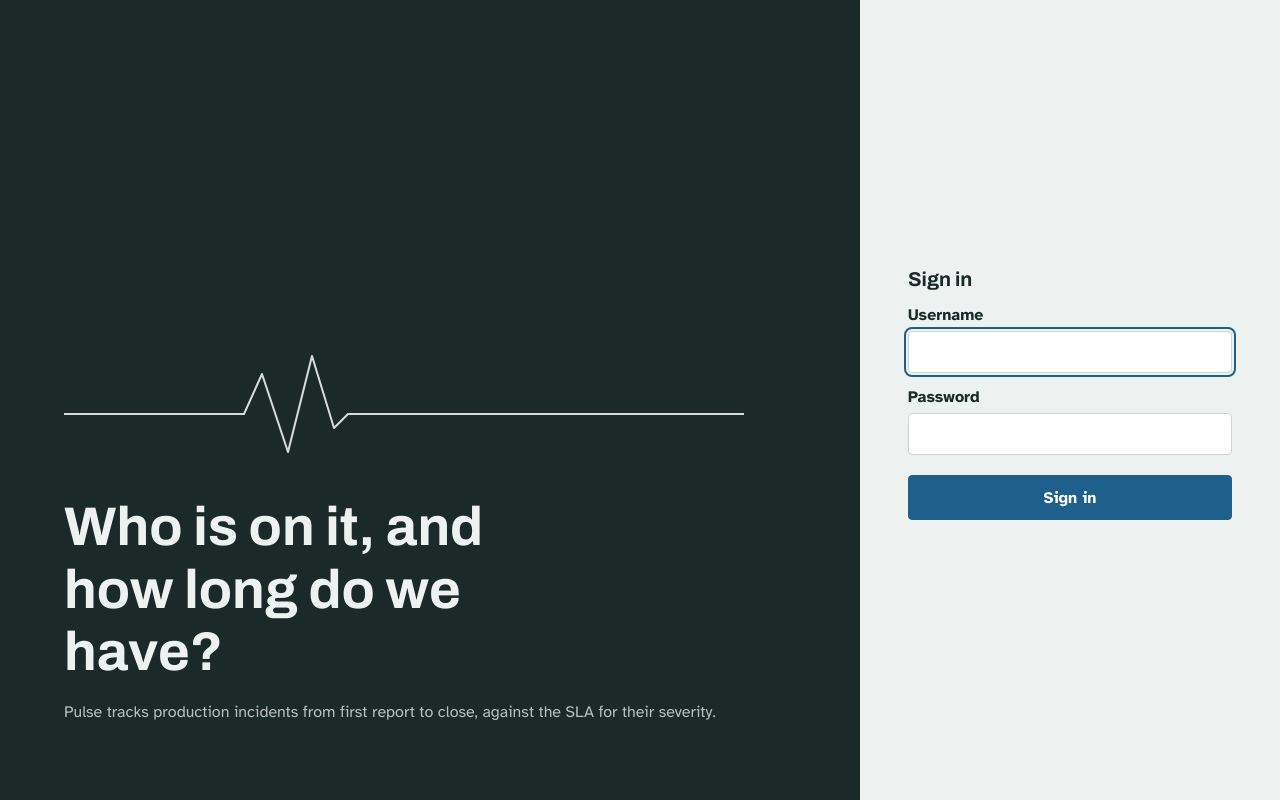
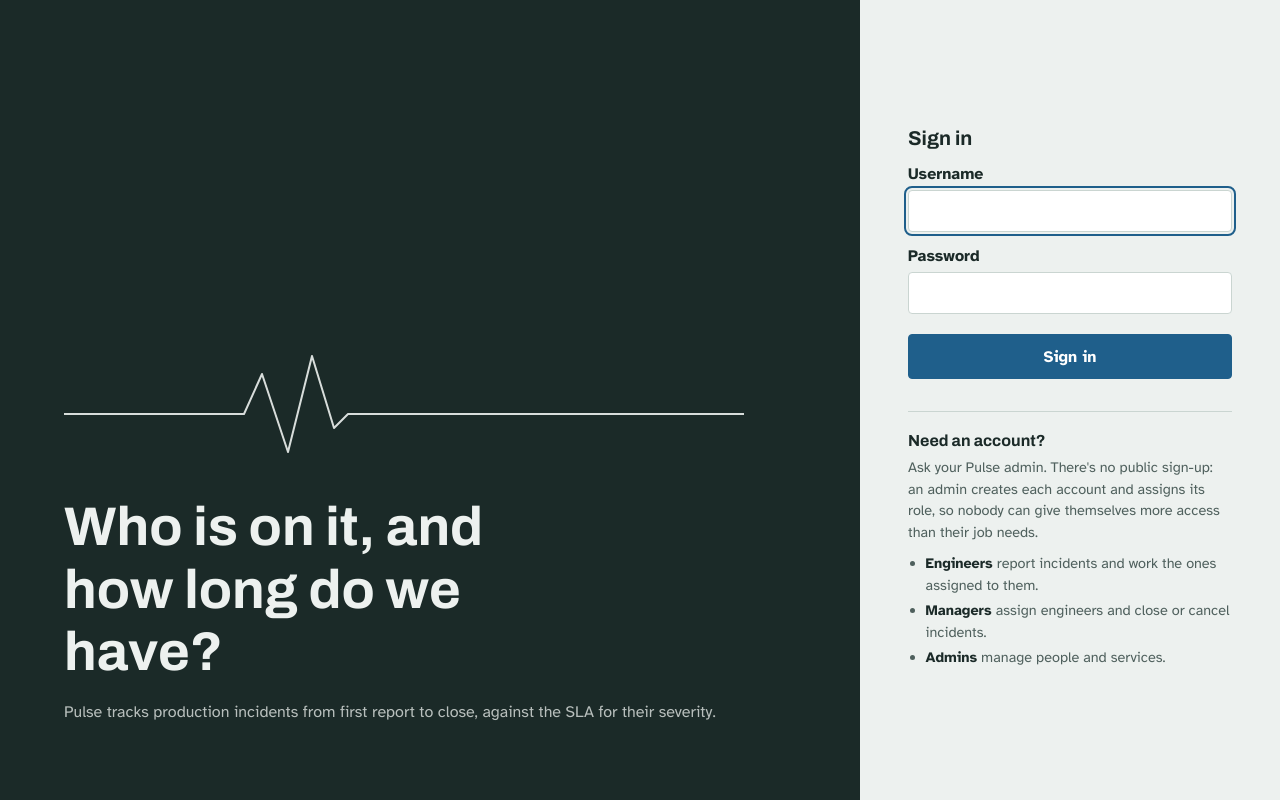
Before and after one commit to Ishaan400/pulse, a Django app: page / in a window 1280 px wide. Run offline with Django 5.2, Linux system fonts and the light colour scheme; parts of the project's set-up code (start-up, migrations or seed data) failed here and were passed over.

Commit message:
Explain admin-managed accounts and roles on the sign-in page

```diff
--- a/web/static/web/app.css
+++ b/web/static/web/app.css
@@ -194,6 +194,12 @@
 .login-art p { color: color-mix(in srgb, var(--ground) 75%, transparent); margin-top: 1rem; }
 .login form { align-self: center; padding: 2rem clamp(1.25rem, 4vw, 3rem); }
 .login form .btn { width: 100%; margin-top: 1.25rem; padding: .6rem; }
+.login-note { margin-top: 2rem; padding-top: 1.25rem; border-top: 1px solid var(--rule); font-size: .9rem; color: var(--ink-2); }
+.login-note h3 { color: var(--ink); margin-bottom: .4rem; }
+.login-note p { margin-bottom: .6rem; }
+.login-note ul { margin: 0; padding-left: 1.1rem; }
+.login-note li { margin-bottom: .25rem; }
+.login-note b { color: var(--ink); }
 
 /* --- drawer, dialog, toast ------------------------------------------------- */
 .drawer {
--- a/web/static/web/app.js
+++ b/web/static/web/app.js
@@ -111,6 +111,15 @@
           <input id="p" type="password" autocomplete="current-password" required>
           <button class="btn" type="submit">Sign in</button>
           <p class="error" id="loginErr" role="alert"></p>
+          <div class="login-note">
+            <h3>Need an account?</h3>
+            <p>Ask your Pulse admin. There's no public sign-up: an admin creates each account and assigns its role, so nobody can give themselves more access than their job needs.</p>
+            <ul>
+              <li><b>Engineers</b> report incidents and work the ones assigned to them.</li>
+              <li><b>Managers</b> assign engineers and close or cancel incidents.</li>
+              <li><b>Admins</b> manage people and services.</li>
+            </ul>
+          </div>
         </form>
       </div>`;
     $("#loginForm").addEventListener("submit", async (e) => {
```
